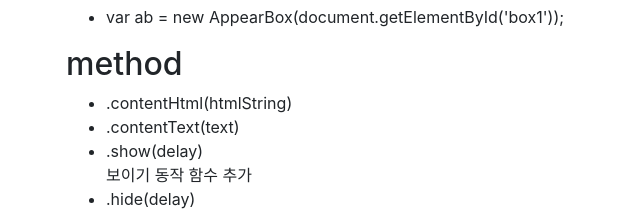
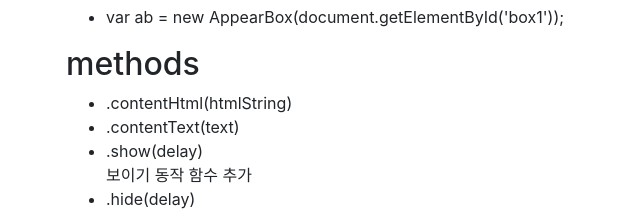
Before and after one commit to mins01/ui_AppearBox, a plain HTML site: page index.html in a window 1280 px wide. Shown: the part 296-507 px from the top of the page, 19-659 px from the left. Drawn offline with nearby package versions, Linux system fonts and the light colour scheme.

Commit message:
오타수정

```diff
--- a/index.html
+++ b/index.html
@@ -97,7 +97,7 @@
 		<ul>
 			<li>var ab = new AppearBox(document.getElementById('box1'));</li>
 		</ul>
-		<h2>method</h2>
+		<h2>methods</h2>
 		<ul>
 			<li>.contentHtml(htmlString)<br />
 
```
